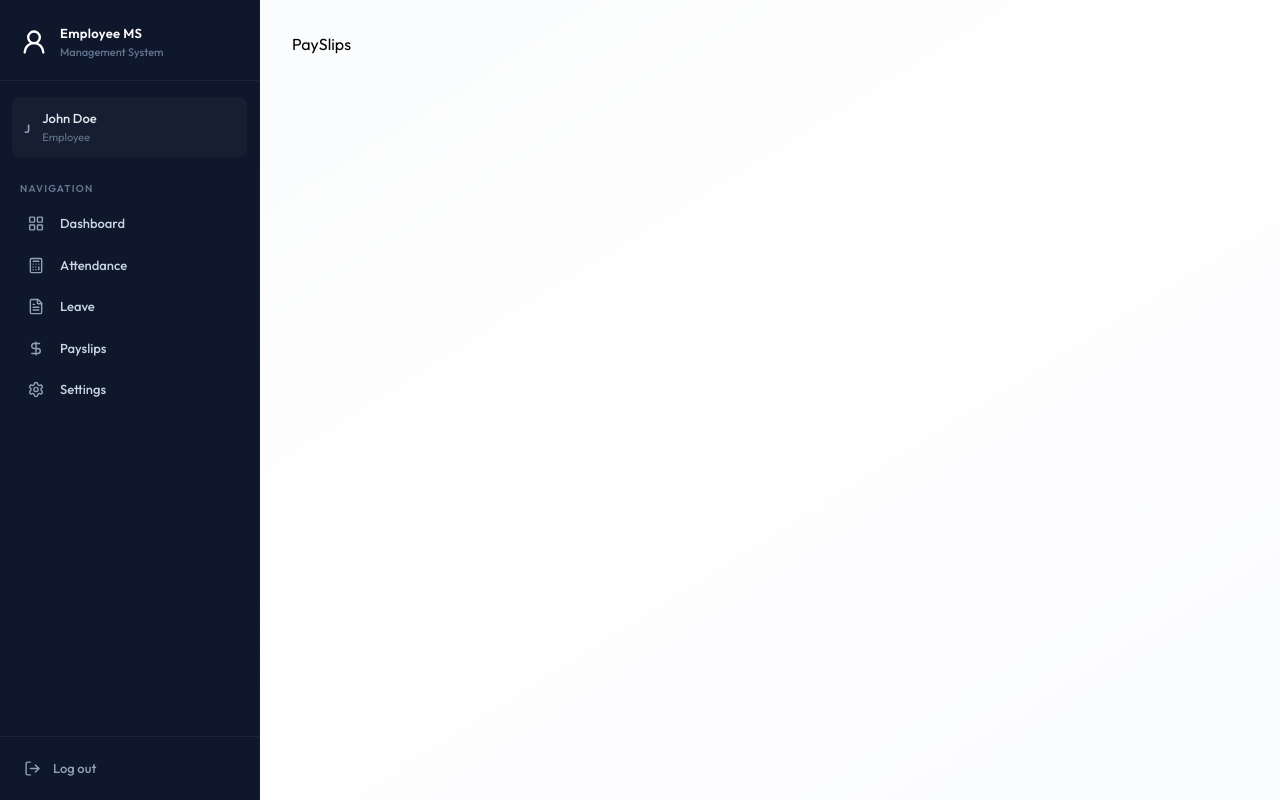
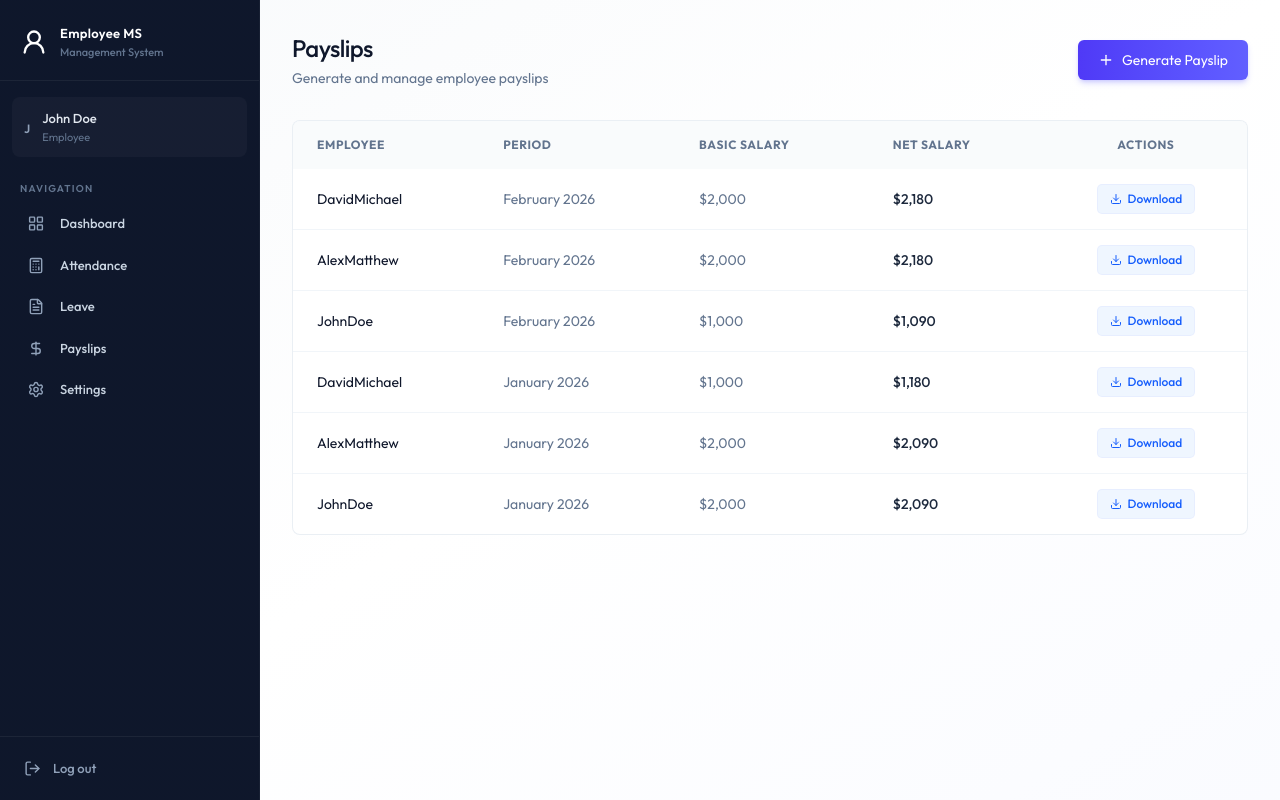
Before and after one commit to biswaslohani123/EmployeeManagementSystem, a React (Vite) app in the folder client/: page /payslips in a window 1280 px wide. Built offline with nearby package versions, Linux system fonts and the light colour scheme.

Commit message:
Completed Payslop page

```diff
--- /dev/null
+++ b/client/src/components/payslip/GeneratePayslipForm.jsx
@@ -0,0 +1,121 @@
+import { Loader2Icon, Plus, X } from 'lucide-react'
+import React, { useState } from 'react'
+
+const GeneratePayslipForm = ({employee, onSuccess}) => {
+
+    const [isOpen, setIsOpen] = useState(false)
+    const [loading, setLoading] = useState(false)
+
+    if(!isOpen) return (
+        <button onClick={() => setIsOpen(true)} className='btn-primary flex items-center gap-2 cursor-pointer'>
+            <Plus className='w-4 h-4'/> Generate Payslip
+        </button>
+    )
+
+    const handleSubmit = async (e) => {
+        e.preventDefault()
+    }
+
+  return (
+
+    <div className='fixed inset-0 bg-black/40 backdrop-blur-sm flex items-center justify-center z-50 p-4'>
+
+        <div   className='card max-w-lg w-full p-6 animate-slide-up'>
+            <div className='flex justify-between items-center mb-6'>
+                <h3 className='text-lg font-bold text-slate-900 cursor-pointer'>Generate Monthly Payslip</h3>
+                <button onClick={() => setIsOpen(false)} className='text-slate-400 hover:text-slate-600 p-1'>
+                    <X size={20}/>
+                </button>
+            </div>
+
+            <form onSubmit={handleSubmit} className='space-y-4'>
+                    {/* select employee */}
+
+                    <div className=''>
+
+                        <label className='block text-sm font-medium text-slate-700 mb-2'>
+                            Employee
+                        </label>
+                        <select name="employeeId" required>
+                            {employee.map((e) => (
+                                <option value={e.id} key={e.id}>
+                                    {e.firstName} {e.lastName} ({e.position})
+                                </option>
+                            ))}
+                        </select>
+
+                    </div>
+
+                    {/* select month and year */}
+
+                    <div className='grid grid-cols-2 gap-4'>
+
+                        <div>
+                            <label className='block text-sm font-medium text-slate-700 mb-2'>Employee</label>
+                            <select name="month">
+                                {Array.from({length: 12}, (_, i) => i + 1).map((m) => (
+
+                                    <option key={m} value={m}>
+                                        {m}
+                                    </option>
+
+
+                                ))}
+                            </select>
+
+                        </div>
+                        <div>
+                            <label className='block text-sm font-medium text-slate-700 mb-2'>Year</label>
+                            <input type="number" name='year' defaultValue={new Date().getFullYear()} />
+
+                        </div>
+
+                    </div>
+
+                    {/* Basic Salary */}
+
+                     <div>
+                            <label className='block text-sm font-medium text-slate-700 mb-2'>Basic Salary</label>
+                            <input type="number" required name='basicSalary' placeholder='5000' />
+
+                        </div>
+
+                    {/* Allowances and deductions */}
+
+                    <div className='grid grid-cols-2 gap-4'>
+
+                        <div>
+                            <label  className='block text-sm font-medium text-slate-700 mb-2'>Allowances</label>
+                            <input type="number" name='allowances' required defaultValue="o" />
+                        </div>
+                        <div>
+                            <label  className='block text-sm font-medium text-slate-700 mb-2'>Deductions</label>
+                            <input type="number" name='deductions' required defaultValue="o" />
+                        </div>
+
+                    </div>
+
+                    {/* buttons */}
+
+                    <div className='flex justify-end gap-3 pt-2'>
+                        <button onClick={() => setIsOpen(false)} type='button' className='btn-secondary cursor-pointer'>
+                            Cancel
+                        </button>
+                        <button  type='submit' className='btn-primary items-center flex cursor-pointer' disabled={loading}>
+                            {
+                                loading && <Loader2Icon className='w-4 h-4 mr-2 animate-spin'/>
+
+
+                            }
+
+                            Generate
+                        </button>
+                    </div>
+            </form>
+        </div>
+
+    </div>
+  )
+}
+
+export default GeneratePayslipForm
--- /dev/null
+++ b/client/src/components/payslip/PaySlipList.jsx
@@ -0,0 +1,75 @@
+import { format } from 'date-fns';
+import { DownloadIcon } from 'lucide-react';
+import React from 'react'
+
+const PaySlipList = ({payslips, isAdmin}) => {
+
+  return (
+
+    <div className="card overflow-hidden">
+      <div className="overflow-x-auto">
+        <table className="table-modern">
+          <thead>
+            <tr>
+              {isAdmin && <th>Employee</th>}
+              <th>Period</th>
+              <th>Basic Salary</th>
+              <th>Net Salary</th>
+              {isAdmin && <th className="text-center">Actions</th>}
+            </tr>
+          </thead>
+          <tbody>
+            {payslips.length === 0 ? (
+              <tr>
+                <td
+                  colSpan={isAdmin ? 5 : 4}
+                  className="text-center py-12 text-slate-400"
+                >
+                  No Payslips found
+                </td>
+              </tr>
+            ) : (
+              payslips.map((payslip) => {
+                return (
+                  <tr key={payslip._id || payslip.id}>
+                    {isAdmin && (
+                      <td className=" text-slate-900">
+                        {payslip.employee?.firstName}
+                        {payslip.employee?.lastName}
+                      </td>
+                    )}
+
+                    <td className='text-slate-500'>
+                      {format(new Date(payslip.year, payslip.month - 1 ), "MMMM yyyy")}
+                    </td>
+
+                    <td className='text-slate-500'>
+                        ${payslip.basicSalary?.toLocaleString()}
+                    </td>
+
+
+                    <td className="font-medium text-slate-800">
+                      ${payslip.netSalary?.toLocaleString()}
+                    </td>
+
+                    <td className='text-center'>
+
+                        <button onClick={() => window.open(`/print/payslips/${payslip._id || payslip.id}`)} className='inline-flex items-center px-3 py-1.5 text-xs font-medium rounded text-blue-600 bg-blue-50 hover:bg-blue-100 transition-colors ring-1 ring-blue-600/10'>
+                            <DownloadIcon className='w-3 h-3 mr-1.5'/> Download
+                        </button>
+
+                    </td>
+
+
+                  </tr>
+                );
+              })
+            )}
+          </tbody>
+        </table>
+      </div>
+    </div>
+  )
+}
+
+export default PaySlipList
--- a/client/src/pages/PaySlips.jsx
+++ b/client/src/pages/PaySlips.jsx
@@ -1,8 +1,53 @@
-import React from 'react'
+import React, { useCallback, useEffect, useState } from 'react'
+import { dummyEmployeeData, dummyPayslipData } from '../assets/assets';
+import Loading from '../components/Loading';
+import PaySlipList from '../components/payslip/PaySlipList';
+import GeneratePayslipForm from '../components/payslip/GeneratePayslipForm';
 
 const PaySlips = () => {
+
+  const [payslips, setPaySlips] = useState([]);
+  const [employee, setEmployee] = useState([]);
+  const [loading, setLoading] = useState(true);
+  const isAdmin = true;
+
+  const fetchPaySlips = useCallback(async () => {
+
+    setPaySlips(dummyPayslipData)
+    setTimeout(() => {
+        setLoading(false)
+    }, 1000)
+
+  },[])
+
+  useEffect(() => {
+    fetchPaySlips()
+  },[fetchPaySlips]);
+
+  useEffect(() => {
+      if(isAdmin) setEmployee(dummyEmployeeData);
+  },[isAdmin])
+
+  if(loading) return <Loading/>
+
   return (
-    <div>PaySlips</div>
+
+    <div className='animate-fade-in'>
+
+      <div className='flex flex-col sm:flex-row justify-between items-start sm:items-center gap-4 mb-8'>
+        <div>
+          <h1 className='page-title'>Payslips</h1>
+          <p className='page-subtitle'>{isAdmin ? "Generate and manage employee payslips" : "Your payslip history."}</p>
+        </div>
+
+        {
+          isAdmin && <GeneratePayslipForm employee={employee} onSuccess={fetchPaySlips} />
+        }
+      </div>
+
+        <PaySlipList payslips={payslips} isAdmin={isAdmin}/>
+
+    </div>
   )
 }
 
```
